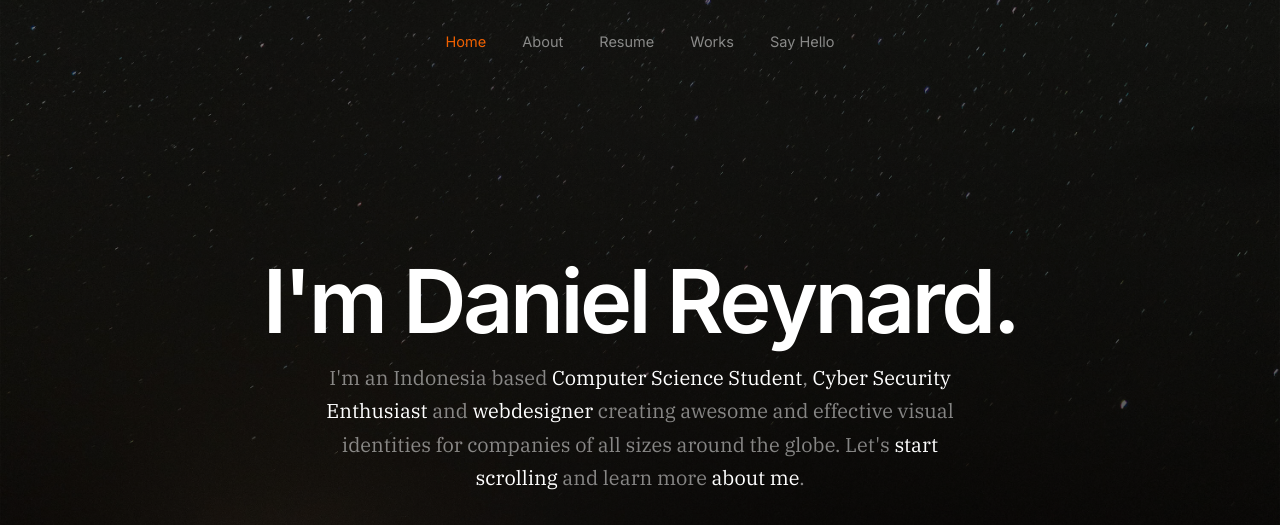
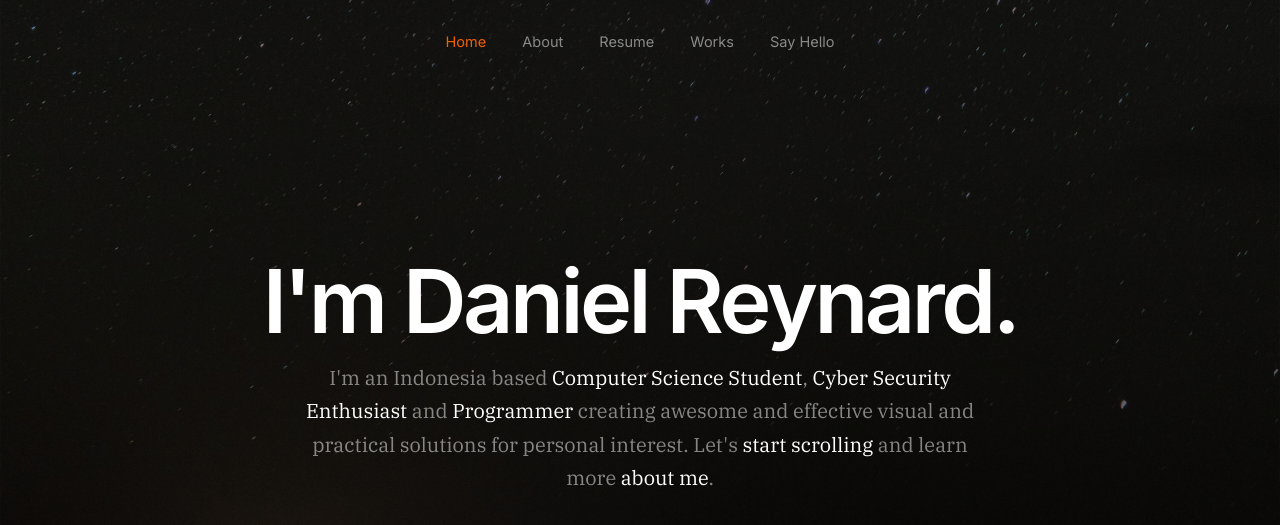
Before and after one commit to danrynr/danrynr.github.io, a plain HTML site: page index.html in a window 1280 px wide. Shown: the top 525 px of the page. Drawn offline with Linux system fonts and the light colour scheme.

Commit message:
updating me

```diff
--- a/index.html
+++ b/index.html
@@ -77,8 +77,8 @@
                     <h1>I'm Daniel Reynard.</h1>
 
                     <h3>
-                    I'm an Indonesia based <span>Computer Science Student</span>, <span>Cyber Security Enthusiast</span> and <span>webdesigner</span> creating awesome and
-                    effective visual identities for companies of all sizes around the globe. Let's <a class="smoothscroll" href="#about">start scrolling</a>
+                    I'm an Indonesia based <span>Computer Science Student</span>, <span>Cyber Security Enthusiast</span> and <span>Programmer</span> creating awesome and
+                    effective visual and practical solutions for personal interest. Let's <a class="smoothscroll" href="#about">start scrolling</a>
                     and learn more <a class="smoothscroll" href="#about">about me</a>.
                     </h3>
 
```
